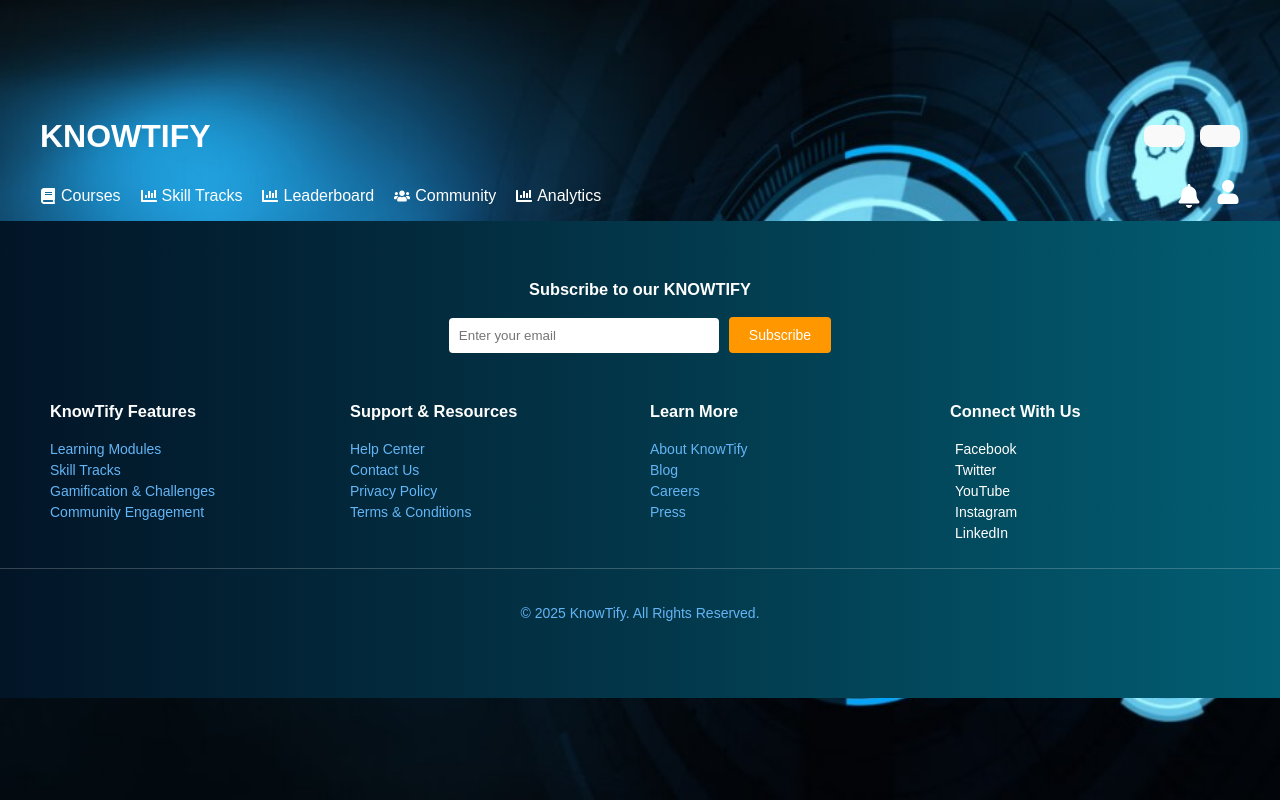
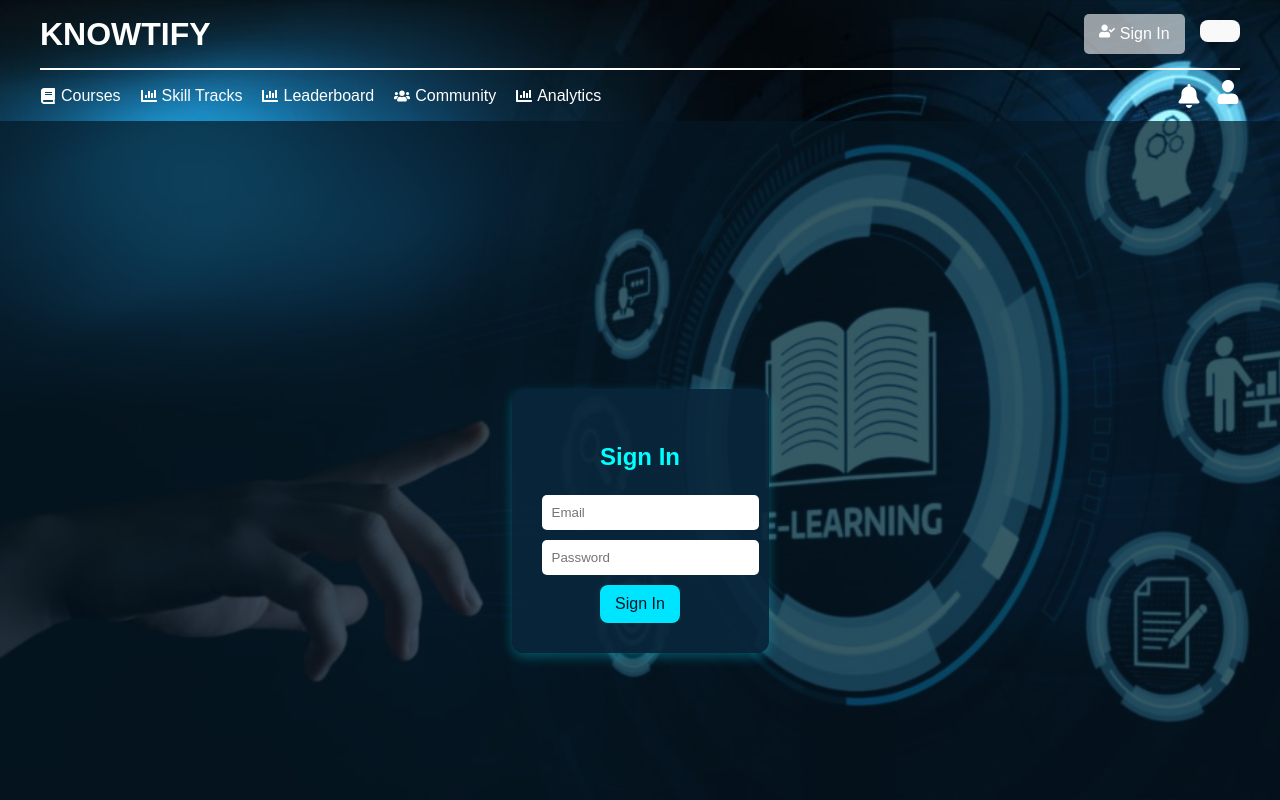
Before and after one commit to Akhankshajupalli/KNOWTIFY, a React (Vite) app in the folder knowtify/: page /signin in a window 1280 px wide. Shown: the top 800 px of the page. Built offline with nearby package versions, Linux system fonts and the light colour scheme.

Commit message:
login and dashboard are created

```diff
--- a/knowtify/src/App.jsx
+++ b/knowtify/src/App.jsx
@@ -1,11 +1,12 @@
-import { BrowserRouter as Router, Routes, Route } from 'react-router-dom';
-
-import './components/styles/home.css';
-import './components/styles/header.css';
-import './components/styles/footer.css';
-import Header from './components/layouts/Header';
-import Home from './components/layouts/Home';
-import Footer from './components/layouts/footer'; // Correct casing for Footer
+import { BrowserRouter as Router, Routes, Route } from "react-router-dom";
+import "./components/styles/home.css";
+import "./components/styles/header.css";
+import "./components/styles/footer.css";
+import Header from "./components/layouts/Header";
+import Home from "./components/layouts/Home";
+import SignIn from "./components/layouts/SignIn";
+import Dashboard from "./components/layouts/Dashboard";
+import Footer from "./components/layouts/Footer";
 
 const App = () => {
   return (
@@ -13,8 +14,9 @@ const App = () => {
       <div className="app">
         <Header />
         <Routes>
-
-          <Route path="/" element={<Home />} /> {/* Home is now the default route */}
+          <Route path="/" element={<Home />} />
+          <Route path="/signin" element={<SignIn />} />
+          <Route path="/dashboard" element={<Dashboard />} />
         </Routes>
         <Footer />
       </div>
--- /dev/null
+++ b/knowtify/src/components/layouts/Dashboard.jsx
@@ -0,0 +1,10 @@
+const Dashboard = () => {
+    return (
+      <div className="dashboard">
+        <h1>Welcome to Your Dashboard</h1>
+        <p>This is your personalized space.</p>
+      </div>
+    );
+  };
+
+  export default Dashboard;
--- a/knowtify/src/components/layouts/Header.jsx
+++ b/knowtify/src/components/layouts/Header.jsx
@@ -1,9 +1,7 @@
-import  { useState } from "react";
+import { useState } from "react";
 import { Link } from "react-router-dom";
-import { FaBars, FaTimes, FaBell, FaUser,  FaBook, FaChartBar, FaUsers, FaUserCheck } from "react-icons/fa";
-
-import Button from "../layouts/Button";
-
+import { FaBars, FaTimes, FaBell, FaUser, FaBook, FaChartBar, FaUsers, FaUserCheck } from "react-icons/fa";
+import Button from "./Button";
 
 const Header = () => {
   const [menuOpen, setMenuOpen] = useState(false);
@@ -17,11 +15,16 @@ const Header = () => {
             KNOWTIFY
           </Link>
           <div className="auth-buttons">
-            <Button variant="outline" className="sign-in-btn">
-              <FaUserCheck style={{ marginRight: '5px' }} />
-              Sign In
-            </Button>
-            <Button variant="outline" className="register-btn">Register</Button>
+          <Link to="/signin" className="sign-in-btn">
+          <FaUserCheck style={{ marginRight: '5px' }} />
+          Sign In
+          </Link>
+
+            <Link to="/register">
+              <Button variant="outline" className="register-btn">
+                Register
+              </Button>
+            </Link>
           </div>
         </div>
 
--- /dev/null
+++ b/knowtify/src/components/layouts/SignIn.jsx
@@ -0,0 +1,46 @@
+import { useState } from "react";
+import { useNavigate } from "react-router-dom";
+import "../styles/signin.css";
+
+const SignIn = () => {
+  const [email, setEmail] = useState("");
+  const [password, setPassword] = useState("");
+  const navigate = useNavigate();
+
+  const handleSignIn = (e) => {
+    e.preventDefault();
+    // Mock authentication (Replace with actual logic)
+    if (email === "user@example.com" && password === "password") {
+      navigate("/dashboard");
+    } else {
+      alert("Invalid credentials");
+    }
+  };
+
+  return (
+    <div className="signin-container">
+      <div className="signin-box">
+        <h2>Sign In</h2>
+        <form onSubmit={handleSignIn}>
+          <input
+            type="email"
+            placeholder="Email"
+            value={email}
+            onChange={(e) => setEmail(e.target.value)}
+            required
+          />
+          <input
+            type="password"
+            placeholder="Password"
+            value={password}
+            onChange={(e) => setPassword(e.target.value)}
+            required
+          />
+          <button type="submit">Sign In</button>
+        </form>
+      </div>
+    </div>
+  );
+};
+
+export default SignIn;
--- a/knowtify/src/components/styles/Header.css
+++ b/knowtify/src/components/styles/Header.css
@@ -23,11 +23,8 @@
     justify-content: space-between;
     align-items: center;
     padding: 10px 0;
-<<<<<<< HEAD
-    border-bottom: 2px solid rgba(221, 15, 15, 0.2);
-=======
+
     border-bottom: 2px solid rgb(255, 255, 255);
->>>>>>> 85f8f3948489e81614597bafea2f61da7fe5f21d
   }
 
   .header-logo {
@@ -44,26 +41,20 @@
 
   .auth-buttons .sign-in-btn,
   .auth-buttons .register-btn {
-<<<<<<< HEAD
-    background: rgba(255, 255, 255, 0.2);
-=======
+
     background: rgba(255, 255, 255, 0.587);
->>>>>>> 85f8f3948489e81614597bafea2f61da7fe5f21d
+
     padding: 8px 15px;
     border-radius: 5px;
     cursor: pointer;
     color: white;
-<<<<<<< HEAD
-    text-decoration: none;
-=======
     text-decoration: white;
->>>>>>> 85f8f3948489e81614597bafea2f61da7fe5f21d
     transition: background 0.3s ease;
   }
 
   .auth-buttons .sign-in-btn:hover,
   .auth-buttons .register-btn:hover {
-    background: rgba(255, 255, 255, 0.4);
+    background: rgba(107, 34, 196, 0.4);
   }
 
   /* Bottom Section */
--- /dev/null
+++ b/knowtify/src/components/styles/signin.css
@@ -0,0 +1,41 @@
+.signin-container {
+    height: 100vh;
+    display: flex;
+    justify-content: center;
+    align-items: center;
+    background: rgba(5, 23, 36, 0.7);
+  }
+
+  .signin-box {
+    background: rgba(9, 38, 59, 0.9);
+    padding: 30px;
+    border-radius: 12px;
+    box-shadow: 0 4px 12px rgba(0, 229, 255, 0.3);
+    text-align: center;
+  }
+
+  .signin-box h2 {
+    color: #00ffff;
+  }
+
+  .signin-box input {
+    display: block;
+    width: 100%;
+    padding: 10px;
+    margin: 10px 0;
+    border-radius: 5px;
+    border: none;
+  }
+
+  .signin-box button {
+    background: #00e5ff;
+    color: #051724;
+    padding: 10px 15px;
+    border: none;
+    cursor: pointer;
+    transition: 0.3s;
+  }
+
+  .signin-box button:hover {
+    background: #00ffff;
+  }
```
Also changed, not shown: knowtify/src/components/styles/dashboard.css (added).
